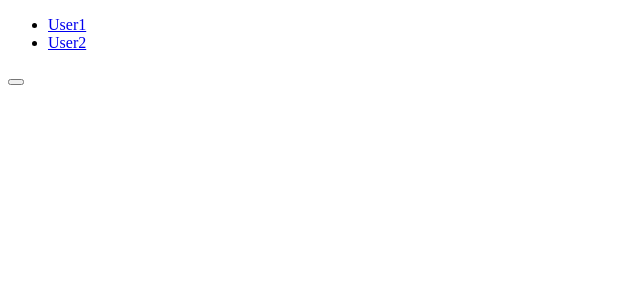
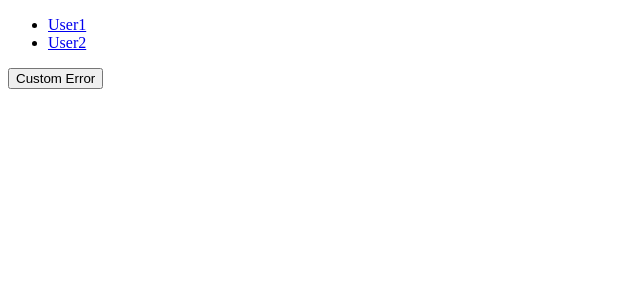
Before and after one commit to vaishnavisantosh/custom-error-demo-nxtJS, a Next.js app: page / in a window 1280 px wide. Shown: the top 300 px of the page, without its empty margins (0-640 px from the left). Built offline with nearby package versions, Linux system fonts and the light colour scheme.

Commit message:
added btn text

```diff
--- a/pages/index.js
+++ b/pages/index.js
@@ -32,7 +32,9 @@ function Home() {
         onClick={() => {
           console.log("hi", user);
         }}
-      ></button>
+      >
+        Custom Error
+      </button>
     </>
   );
 }
```
